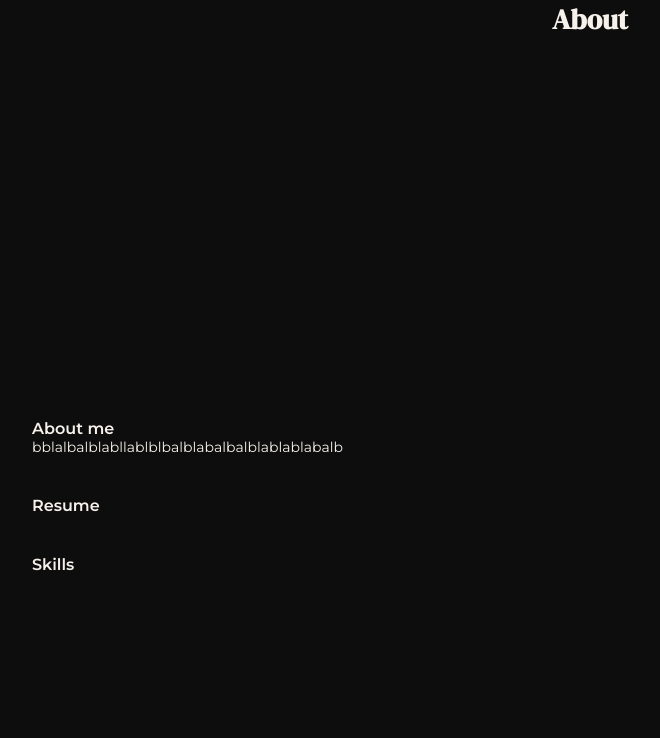
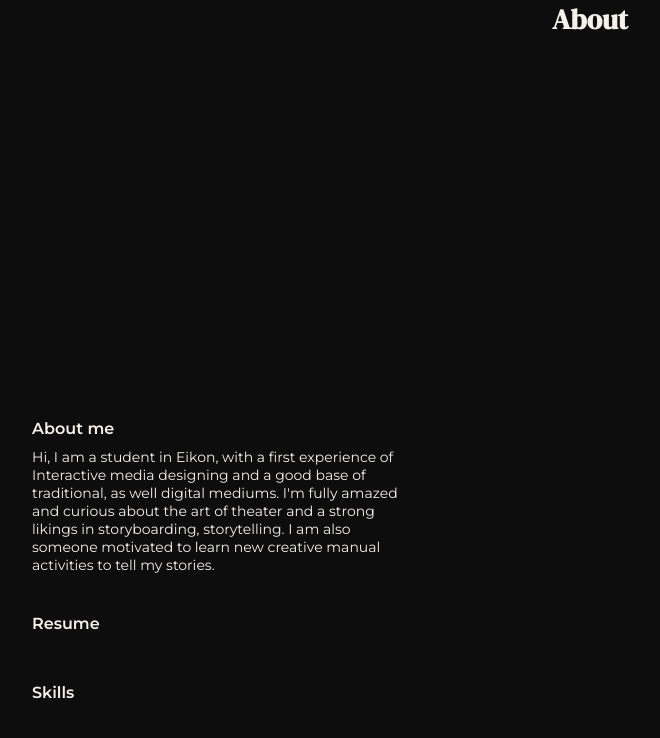
Before and after one commit to JuniaYoshida/Porfolio, a website built with Parcel: page src/about.html in a window 1280 px wide. Shown: the whole page, without its empty margins (50-710 px from the left). Built offline with nearby package versions, Linux system fonts and the light colour scheme; a web font is replaced by a local one.

Commit message:
About content

```diff
--- a/src/about.html
+++ b/src/about.html
@@ -46,15 +46,22 @@
     <div class="container">
       <div class="row">
         <div class="about-content">
-          <div class="col-lg-12">
+          <div class="col-lg-4">
             <div class="about-aboutme">
               <h3>About me</h3>
-              <p>bblalbalblabllablblbalblabalbalblablablabalb</p>
+              <p>
+                Hi, I am a student in Eikon, with a first experience of
+                Interactive media designing and a good base of traditional, as
+                well digital mediums. I'm fully amazed and curious about the art
+                of theater and a strong likings in storyboarding, storytelling.
+                I am also someone motivated to learn new creative manual
+                activities to tell my stories.
+              </p>
             </div>
           </div>
 
           <div class="row">
-            <div class="col-lg-12">
+            <div class="col-lg-4">
               <div class="about-resume">
                 <h3 id="Resume">Resume</h3>
                 <p></p>
@@ -62,7 +69,7 @@
             </div>
           </div>
           <div class="row">
-            <div class="col-lg-12">
+            <div class="col-lg-4">
               <div class="about-skill">
                 <h3 id="Skills">Skills</h3>
                 <p></p>
--- a/src/scss/modules/_about.scss
+++ b/src/scss/modules/_about.scss
@@ -4,3 +4,7 @@
   flex-direction: column;
   gap: 40px;
 }
+
+.about-content p {
+  padding-top: 10px;
+}
--- a/src/scss/modules/_header.scss
+++ b/src/scss/modules/_header.scss
@@ -1,4 +1,5 @@
 .header {
+  position: center;
   margin-top: 50px;
   padding-bottom: 100px;
 }
```
